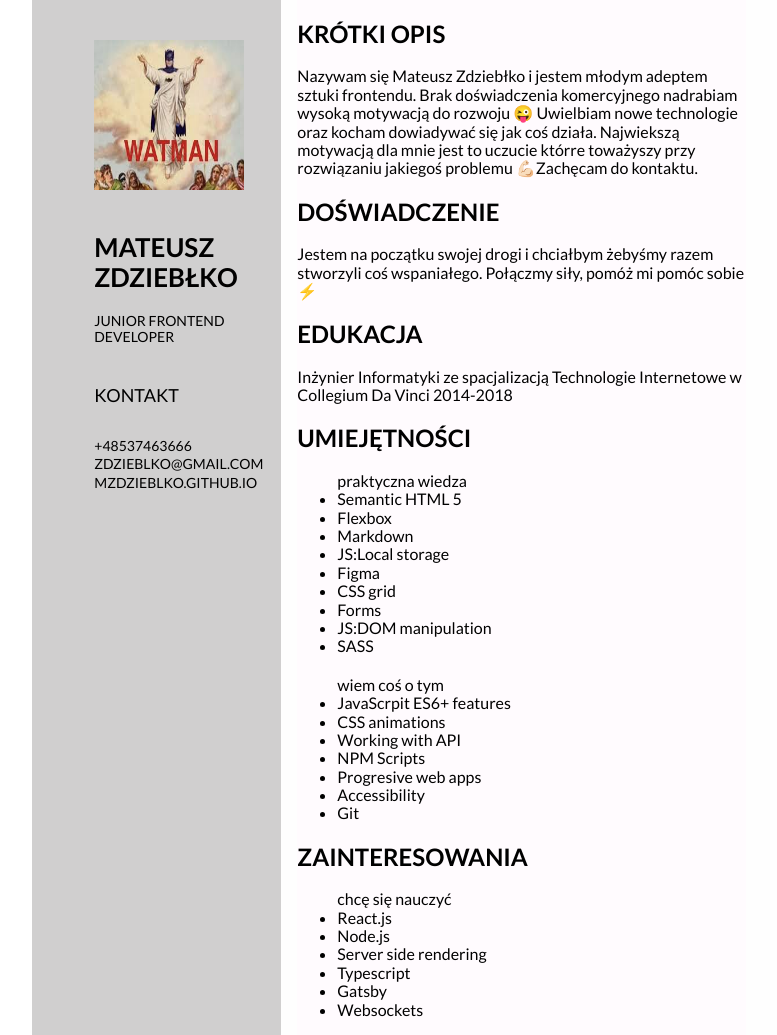
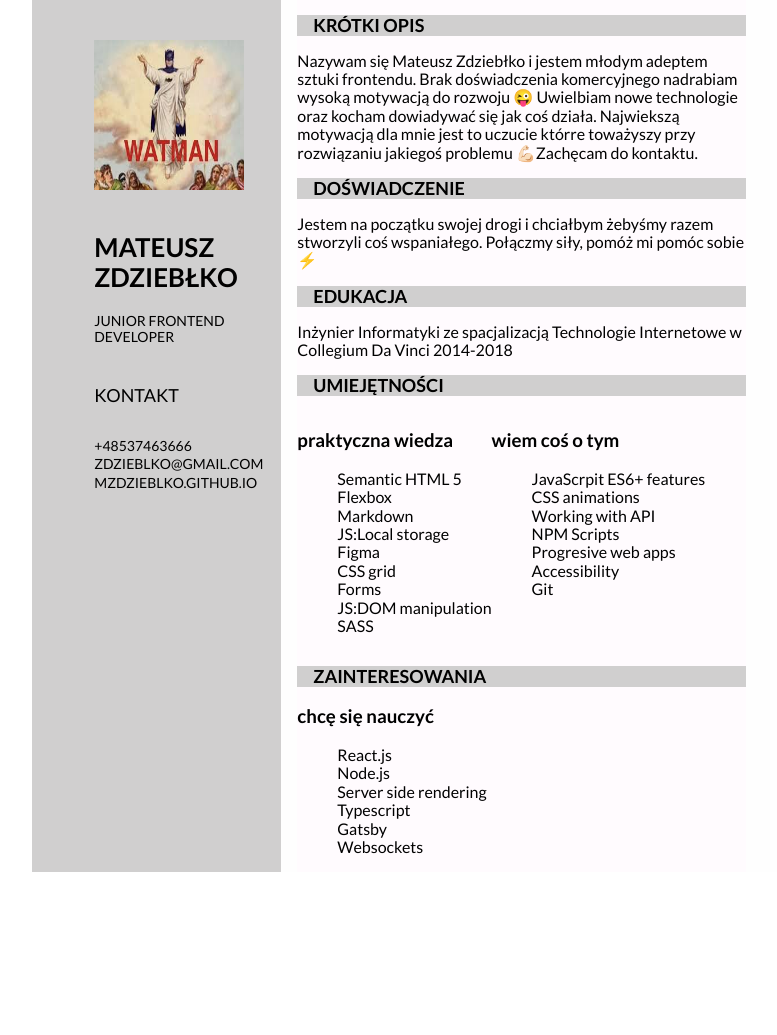
Before and after one commit to mzdzieblko/CV, a website built with webpack: page src/pages/index.html in a window 1280 px wide. Shown: the whole page, without its empty margins (218-995 px from the left). After the commit the page ends 872 px from the top, so only its background shows below. Built offline with nearby package versions, Linux system fonts and the light colour scheme.

Commit message:
fix sematic and add more style to right side

```diff
--- a/src/pages/index.html
+++ b/src/pages/index.html
@@ -142,9 +142,9 @@
     />
   </head>
   <body>
-    <main class="main">
-      <div class="aside">
-        <aside class="person">
+    <div class="container">
+      <aside class="aside">
+        <div class="person">
           <img src="../assets/img/watman.jpg" alt="zdjęcie Mateusz Zdziebkło" class="person__photo" />
           <article class="person">
             <h1 class="person__title">MATEUSZ ZDZIEBŁKO</h1>
@@ -158,10 +158,10 @@
             >
             <a href="http://mzdzieblko.github.io" class="contact__link">MZDZIEBLKO.GITHUB.IO</a>
           </article>
+        </div>
       </aside>
-      </div>
 
-      <section class="content">
+      <main class="content">
         <article class="card">
           <h2 class="card__title">
             KRÓTKI OPIS
@@ -183,10 +183,13 @@
           <h2 class="card__title">EDUKACJA</h2>
           <p class="card__description">Inżynier Informatyki ze spacjalizacją Technologie Internetowe w Collegium Da Vinci 2014-2018 </p>
         </article>
+
+        <h2 class="card__title">UMIEJĘTNOŚCI</h2>
+        <div class="wraper">
           <article class="card">
-          <h2 class="card__title">UMIEJĘTNOŚCI</h2>
+            <h3 class="list__title">praktyczna wiedza</h3>
             <p class="card__description">
-            <ul class="card__list">praktyczna wiedza
+              <ul class="card__list">
                 <li class="card__listItem">Semantic HTML 5</li>
                 <li class="card__listItem">Flexbox</li>
                 <li class="card__listItem">Markdown</li>
@@ -200,9 +203,9 @@
             </p>
           </article>
           <article class="card">
-          <h2 class="card__title"></h2>
+            <h3 class="list__title">wiem coś o tym</h3>
             <p class="card__description">
-            <ul class="card__list">wiem coś o tym
+              <ul class="card__list">
                 <li class="card__listItem">JavaScrpit ES6+ features</li>
                 <li class="card__listItem">CSS animations</li>
                 <li class="card__listItem">Working with API</li>
@@ -213,10 +216,14 @@
               </ul>
             </p>
           </article>
+        </div>
+
         <article class="card">
           <h2 class="card__title">ZAINTERESOWANIA</h2>
+
+          <h3 class="list__title">chcę się nauczyć</h3>
           <p class="card__description">
-            <ul class="card__list">chcę się nauczyć
+            <ul class="card__list">
               <li class="card__listItem">React.js</li>
               <li class="card__listItem">Node.js</li>
               <li class="card__listItem">Server side rendering</li>
@@ -226,7 +233,7 @@
             </ul>
           </p>
         </article>
-      </section>
       </main>
+    </div>
   </body>
 </html>
--- a/src/scss/main.scss
+++ b/src/scss/main.scss
@@ -12,7 +12,7 @@ body {
   font-family: "Lato", sans-serif;
 }
 
-.main {
+.container {
   max-width: $desktop;
   margin: 0 32px 0 32px;
   background: #fefefe;
@@ -26,3 +26,27 @@ body {
   grid-column: 5 / 12;
   background: #fffbfe;
 }
+
+.wraper {
+  display: flex;
+}
+
+.card {
+  &__title {
+    font-size: $small-title;
+    background: #d0cfcf;
+    padding-left: 16px;
+    &--skils {
+      display: block;
+    }
+  }
+  &__description {
+    @include small-font;
+    text-align: left;
+  }
+  &__list {
+  }
+  &__listItem {
+    list-style: none;
+  }
+}
```
Lines whose indentation alone changed are shown as unchanged.
